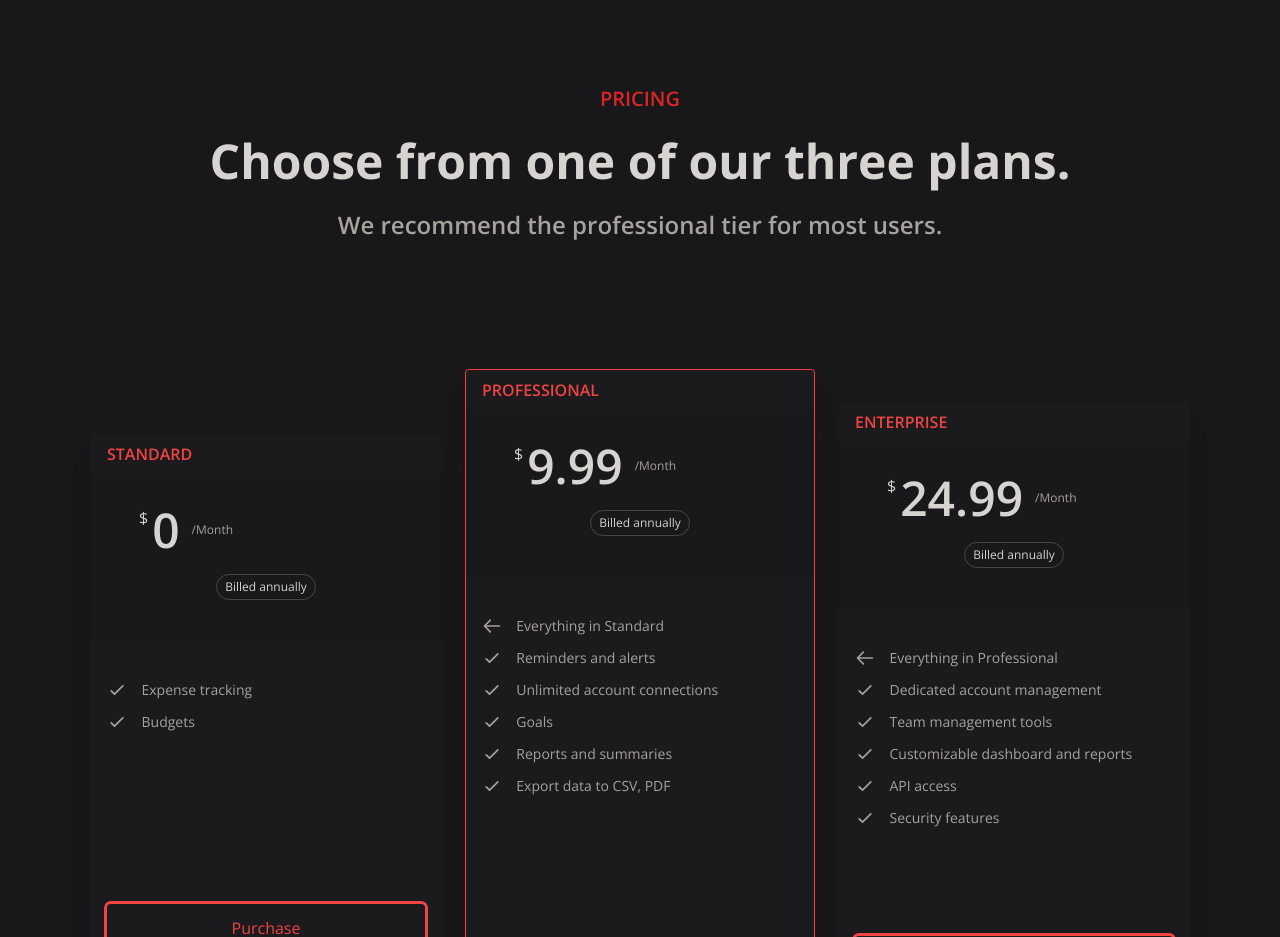
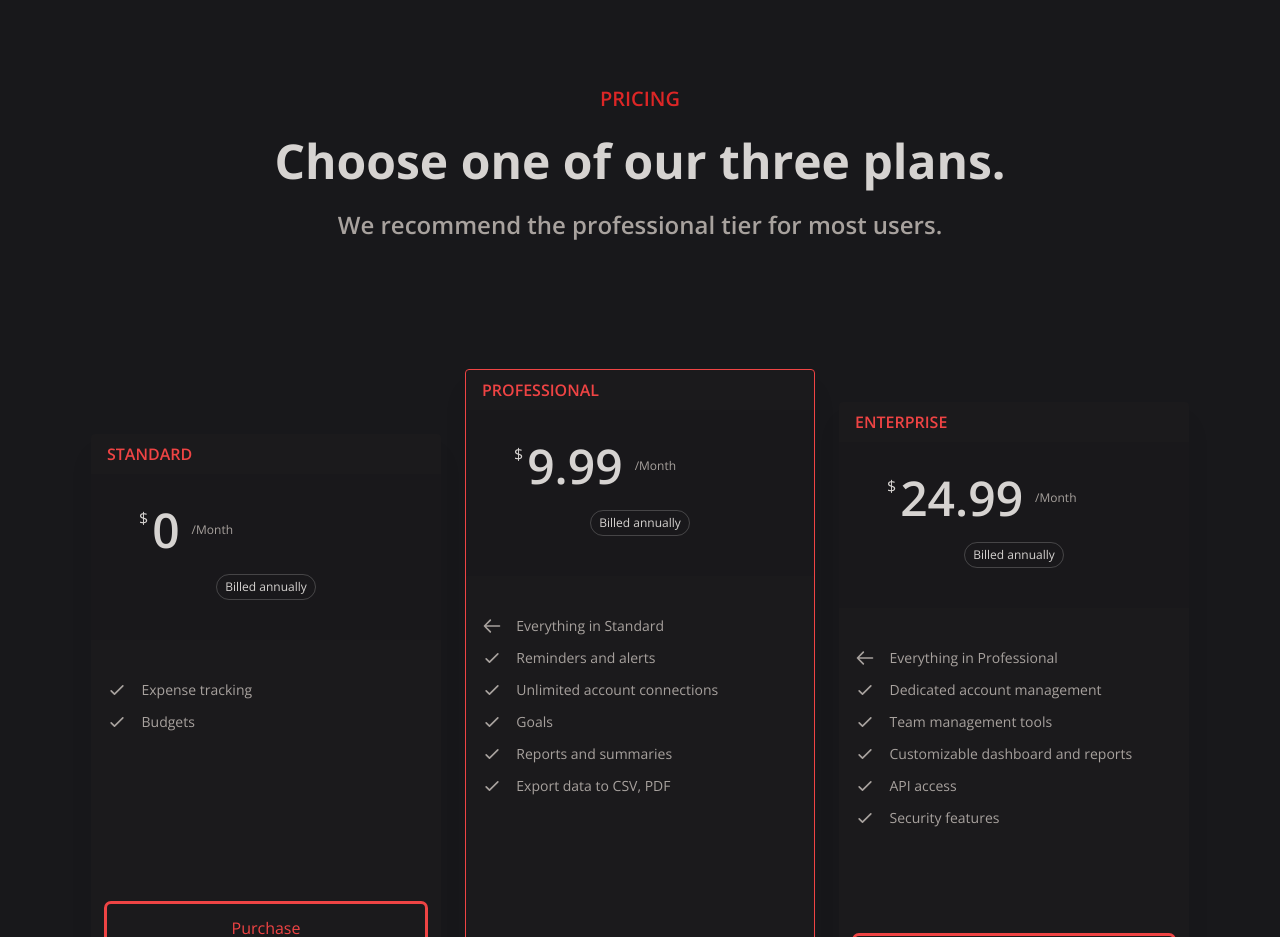
Before and after one commit to jeetbhow/prism-website, a website built with Vite: page index.html in a window 1280 px wide. Shown: the part 3820-4757 px from the top of the page. Built offline with nearby package versions, Linux system fonts and the light colour scheme; no server answers.

Commit message:
fix:Fixed feature heading

```diff
--- a/index.html
+++ b/index.html
@@ -297,7 +297,7 @@
         <div class="my-32 flex flex-col items-center space-y-6">
           <p class="text-xl font-semibold uppercase text-red-600">Pricing</p>
           <h1 class="text-center text-5xl font-bold text-stone-300">
-            Choose from one of our three plans.
+            Choose one of our three plans.
           </h1>
           <h3 class="text-2xl font-semibold text-stone-400">
             We recommend the professional tier for most users.
```
